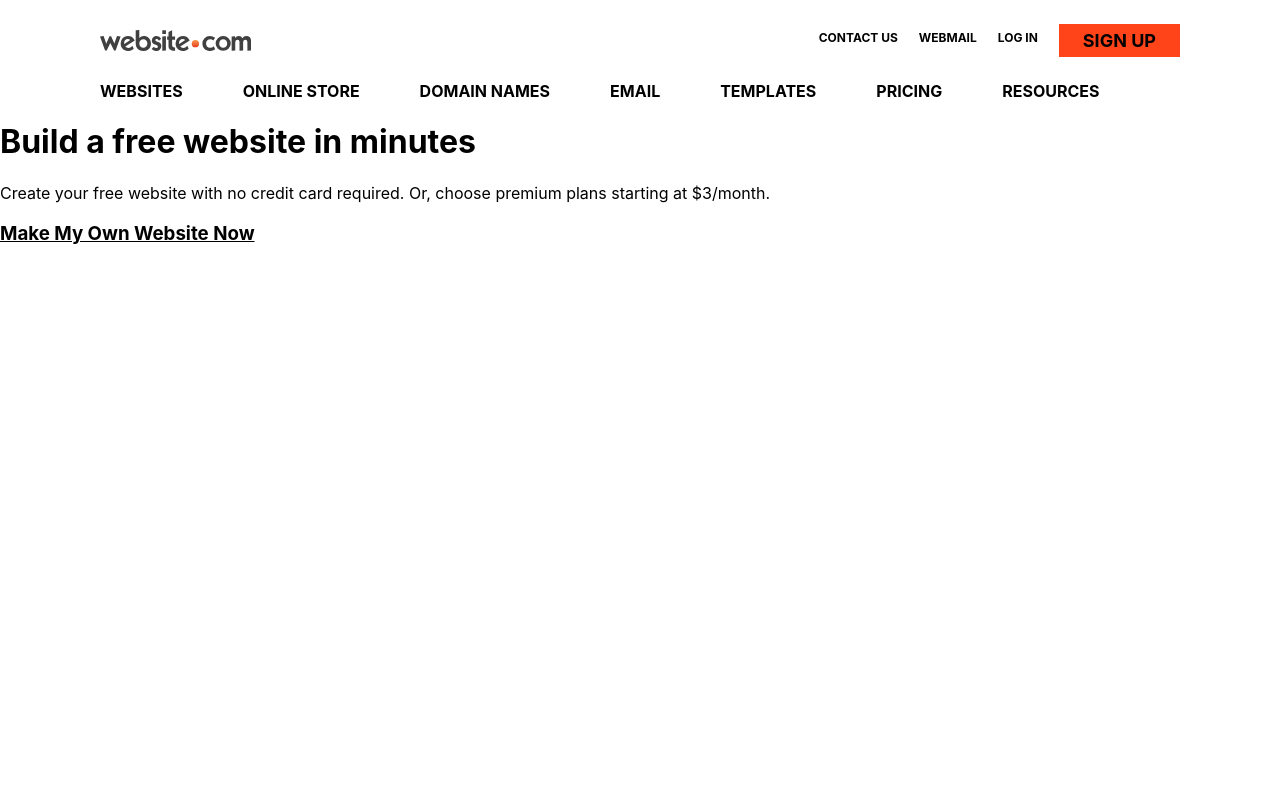
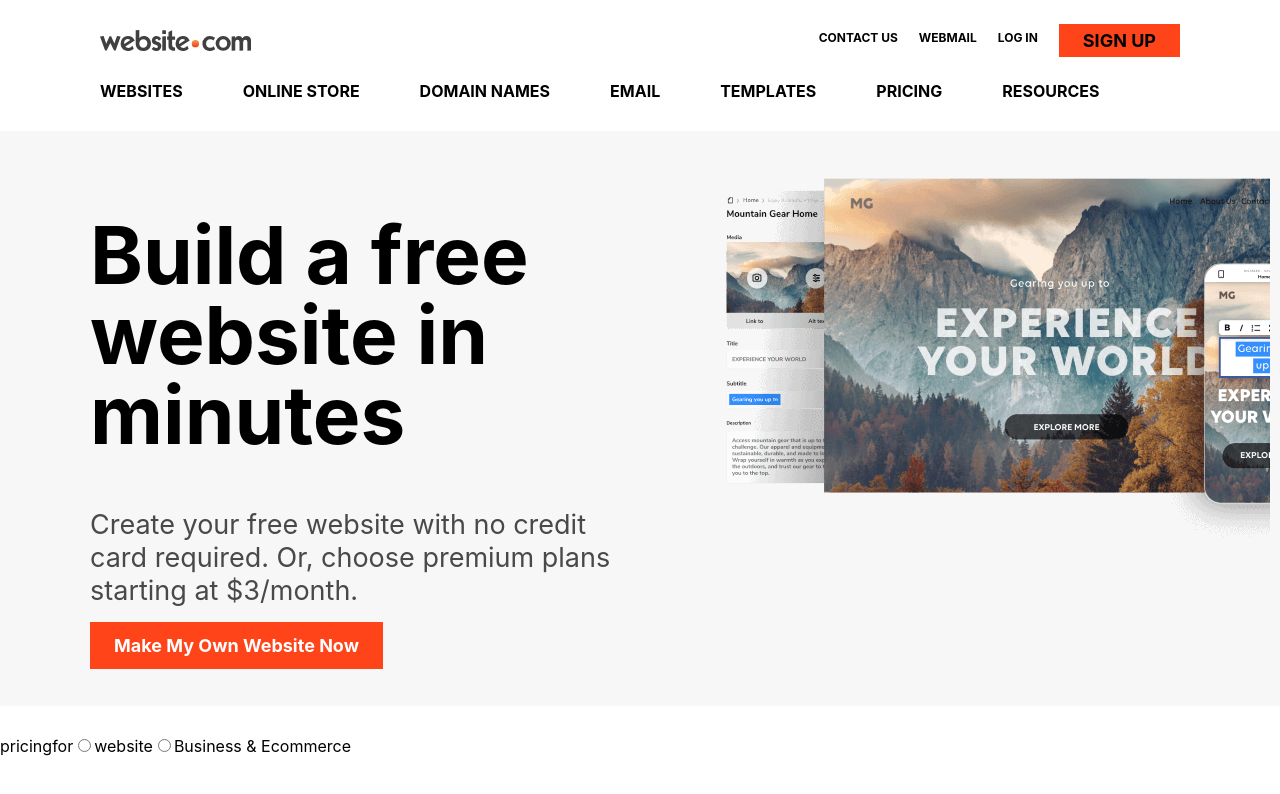
Before and after one commit to indrajietsingh/Business-Web, a React (Create React App) app: page / in a window 1280 px wide. Shown: the top 794 px of the page. Built offline with nearby package versions, Linux system fonts and the light colour scheme.

Commit message:
middle term

```diff
--- a/src/App.js
+++ b/src/App.js
@@ -2,14 +2,14 @@ import React from "react";
 import Icon from "./Component/Header";
 import Content from "./Component/Content";
 import '../src/index.css'
-import Term from "./Component/Middle ";
+import Middle from "./Component/Middle ";
 function App(){
   return(
     <>
     <div className="Text">
       <Icon/>
       <Content/>
-      <Term/>
+      <Middle/>
       </div>
     </>
   )
--- a/src/Component/Middle .jsx
+++ b/src/Component/Middle .jsx
@@ -1,20 +1,34 @@
 import React from "react";
-import './Middle.css';
-function Term(){
+import "./Middle.css"
+function Middle(){
     return(
         <>
+        <div className="nav">
         <div className="medium-text">
             <div className="toggle">
-                <h1>Build a free website in minutes</h1>
-                <p>Create your free website with no credit card required. Or, choose premium plans starting at $3/month.</p>
-                <h3><a class="btn signupPopup" href="/sign-up/">Make My Own Website Now</a></h3>
+                <h1 className="head">Build a free website in minutes</h1>
+                <p className="para">Create your free website with no credit card required. Or, choose premium plans starting at $3/month.</p>
+                <h3 className="mass"><a class="content-mass" href="/sign-up/">Make My Own Website Now</a></h3>
             </div>
-            <div className="foggle">
+            <div className="data">
 
             </div>
 
         </div>
+        </div>
+        <div className="main">
+            pricing
+            <span>for</span>
+            <span>
+                <label id="website">
+                    <input type="radio" name="plan" value="website"></input>website</label>
+            </span>
+            <span>
+            <label id="Business & Ecommerce">
+                <input type="radio" name="perfect" value="Business & Ecommerce"></input></label>
+                Business & Ecommerce</span>
+        </div>
         </>
     )
 }
-export default Term;
+export default Middle;
--- a/src/Component/Middle.css
+++ b/src/Component/Middle.css
@@ -1,7 +1,29 @@
-.foggle{
-    background-image: url("./Image/heroimgmin.webp");
+.medium-text{
+    display: grid;
+    grid-template-columns: 50% 50%;
+    padding: 30px 90px;
+    background-color: rgb(247 247 247);
+
+ .head{
+    font-size: 80px;
+    line-height: 1;
+    }
+    .para{
+        font-size: 27px;
+    color: rgba(29,29,31,.8);
+}
+.content-mass{
+    font-size: 18px;
+  background: #FF4419;
+  color: #fff !important;
+  padding: 13px 24px;
+  text-decoration: none;
+}
+}
+.data{
+    background-image: url('../Component/Image/heroimgmin.webp');
     background-repeat: no-repeat;
-    background-color: aqua;
-
-    background-size: 50vh;
-}
+    margin: 0 80px;
+    height: 100%;
+    width: 100%;
+ }
```
Also changed, not shown: src/Component/Images.jsx (deleted).
